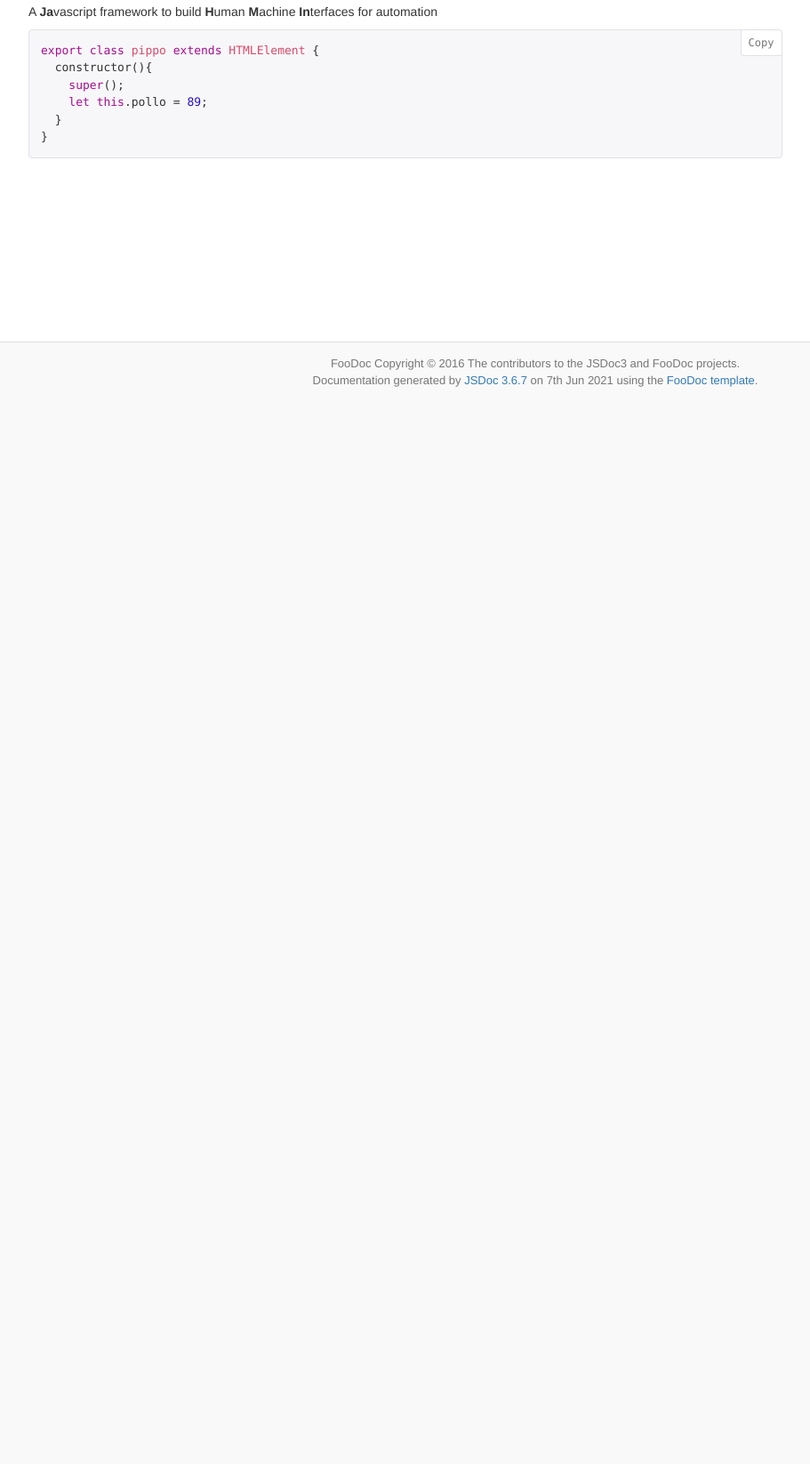
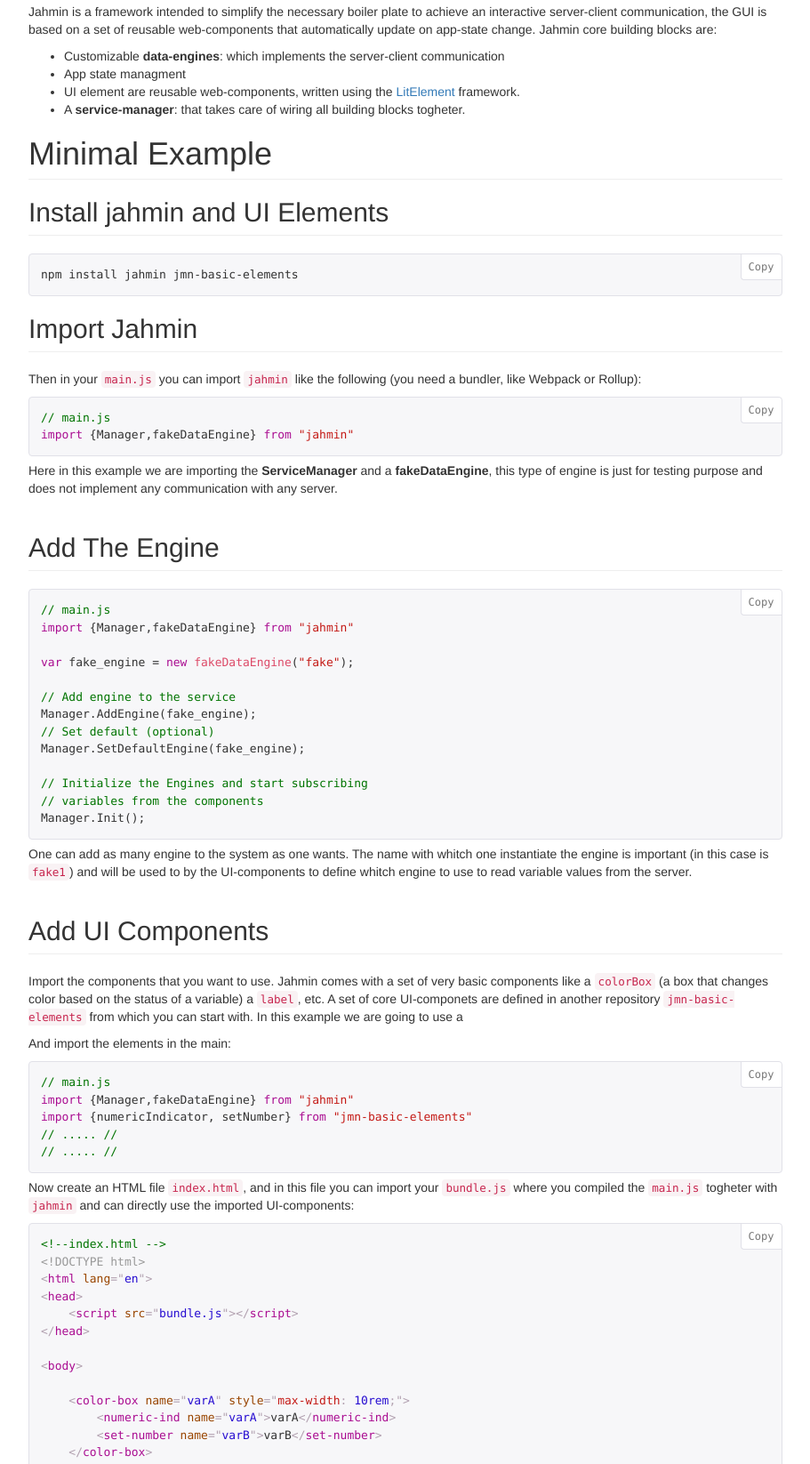
Before and after one commit to JS-HMI/jahmin, a website: page docs/tutorial-Getting-Started.html in a window 1280 px wide. Shown: the part 404-2050 px from the top of the page at 89% size, without its empty margins (38-949 px from the left). Before the commit the page ends 856 px from the top, so only its background shows below. Drawn offline with Linux system fonts and the light colour scheme; a web font is replaced by a local one.

Commit message:
first tutorial

```diff
--- a/docs/tutorial-Getting-Started.html
+++ b/docs/tutorial-Getting-Started.html
@@ -91,15 +91,83 @@
 							<li class="active">Getting-Started</li>
 						</ol>
 		<section class="tutorial-section">
-			<article><h1>JaHMIn</h1>
-<p>A <strong>Ja</strong>vascript framework to build <strong>H</strong>uman <strong>M</strong>achine <strong>In</strong>terfaces for automation</p>
-<pre class="prettyprint source lang-js"><code>export class pippo extends HTMLElement {
-	constructor(){
-		super();
-		let this.pollo = 89;
-	}
-}
-</code></pre></article>
+			<article><h1>Jahmin Basics</h1>
+<p>Jahmin is a framework intended to simplify the necessary boiler plate to achieve an interactive
+server-client communication, the GUI is based on a set of reusable web-components that
+automatically update on app-state change. Jahmin core building blocks are:</p>
+<ul>
+<li>Customizable <strong>data-engines</strong>: which implements the server-client communication</li>
+<li>App state managment</li>
+<li>UI element are reusable web-components, written using the <a href="https://lit-element.polymer-project.org/guide">LitElement</a> framework.</li>
+<li>A <strong>service-manager</strong>: that takes care of wiring all building blocks togheter.</li>
+</ul>
+<h1>Minimal Example</h1>
+<h2>Install jahmin and UI Elements</h2>
+<pre class="prettyprint source lang-bash"><code>npm install jahmin jmn-basic-elements
+</code></pre>
+<h2>Import Jahmin</h2>
+<p>Then in your <code>main.js</code> you can import <code>jahmin</code> like the following (you need a bundler, like Webpack or Rollup):</p>
+<pre class="prettyprint source lang-javascript"><code>// main.js
+import {Manager,fakeDataEngine} from &quot;jahmin&quot;
+</code></pre>
+<p>Here in this example we are importing the <strong>ServiceManager</strong> and a <strong>fakeDataEngine</strong>, this type of engine is just for
+testing purpose and does not implement any communication with any server.</p>
+<h2>Add The Engine</h2>
+<pre class="prettyprint source lang-javascript"><code>// main.js
+import {Manager,fakeDataEngine} from &quot;jahmin&quot;
+
+var fake_engine = new fakeDataEngine(&quot;fake&quot;);
+
+// Add engine to the service
+Manager.AddEngine(fake_engine);
+// Set default (optional)
+Manager.SetDefaultEngine(fake_engine);
+
+// Initialize the Engines and start subscribing
+// variables from the components
+Manager.Init();
+</code></pre>
+<p>One can add as many engine to the system as one wants. The name with whitch
+one instantiate the engine is important (in this case is <code>fake1</code>) and will be used to
+by the UI-components to define whitch engine to use to read variable values from the server.</p>
+<h2>Add UI Components</h2>
+<p>Import the components that you want to use. Jahmin comes with a set of very basic components like a <code>colorBox</code> (a box that changes color based on the status of a variable) a <code>label</code>, etc. A set of core UI-componets are defined in another repository <code>jmn-basic-elements</code> from which you can start with. In this example we are going to use a</p>
+<p>And import the elements in the main:</p>
+<pre class="prettyprint source lang-javascript"><code>// main.js
+import {Manager,fakeDataEngine} from &quot;jahmin&quot;
+import {numericIndicator, setNumber} from &quot;jmn-basic-elements&quot;
+// ..... //
+// ..... //
+</code></pre>
+<p>Now create an HTML file <code>index.html</code>, and in this file you can import your <code>bundle.js</code> where you compiled the <code>main.js</code>
+togheter with <code>jahmin</code> and can directly use the imported UI-components:</p>
+<pre class="prettyprint source lang-html"><code>&lt;!--index.html -->
+&lt;!DOCTYPE html>
+&lt;html lang=&quot;en&quot;>
+&lt;head>
+    &lt;script src=&quot;bundle.js&quot;>&lt;/script>
+&lt;/head>
+
+&lt;body>
+
+    &lt;color-box name=&quot;varA&quot; style=&quot;max-width: 10rem;&quot;>
+        &lt;numeric-ind name=&quot;varA&quot;>varA&lt;/numeric-ind>
+        &lt;set-number name=&quot;varB&quot;>varB&lt;/set-number>
+    &lt;/color-box>
+    &lt;br>
+    &lt;color-box name=&quot;varC&quot; style=&quot;max-width: 10rem;&quot;>
+        &lt;numeric-ind name=&quot;varC&quot;> Second Number&lt;/numeric-ind>
+    &lt;/color-box>
+
+&lt;/body>
+
+&lt;/html>
+</code></pre>
+<p>The HTML output page should look something like this:</p>
+<p><img src="./html_get_started.png" alt="image info " title="Title"></p>
+<p>Now you may have noticed that each of the components have an attribute <code>name</code>, this is how
+one connects to the variable on the server, by variable name. Each component also have a <code>engine</code>
+attribute, where one can specify the engine name, if not specified will default to the default engine name.</p></article>
 		</section>
 			</div>
 				<div class="col-md-3 side-content">
@@ -109,7 +177,7 @@
 	</div>
 	<footer>
 				<div class="copyright">FooDoc Copyright © 2016 The contributors to the JSDoc3 and FooDoc projects.</div>
-			<div class="generated-by">Documentation generated by <a href="https://github.com/jsdoc3/jsdoc">JSDoc 3.6.7</a> on 7th Jun 2021 using the <a href="https://github.com/steveush/foodoc">FooDoc template</a>.</div>
+			<div class="generated-by">Documentation generated by <a href="https://github.com/jsdoc3/jsdoc">JSDoc 3.6.7</a> on 11th Jun 2021 using the <a href="https://github.com/steveush/foodoc">FooDoc template</a>.</div>
 	</footer>
 	<script src="js/jquery.min.js"></script>
 	<script src="js/bootstrap.min.js"></script>
```
Also changed, not shown: docs/DataCommsEngine.html (+1 -1 lines), docs/DataCommsEngine.js.html (+1 -1 lines), docs/DataModels_DataTree.js.html (+1 -1 lines), docs/DataModels_Types.js.html (+1 -1 lines), docs/DataTree.html (+1 -1 lines), docs/ErrorCodes.html (+1 -1 lines), docs/ServiceManager.html (+1 -1 lines), docs/ServiceManager.js.html (+1 -1 lines), docs/ServiceStatusCodes.html (+1 -1 lines), docs/VarResponse.html (+1 -1 lines), docs/_src_tutorials/Getting-Started.md (+92 -9 lines), docs/global.html (+1 -1 lines), docs/index.html (+3 -2 lines), docs/list_class.html (+1 -1 lines), 5 more files.
